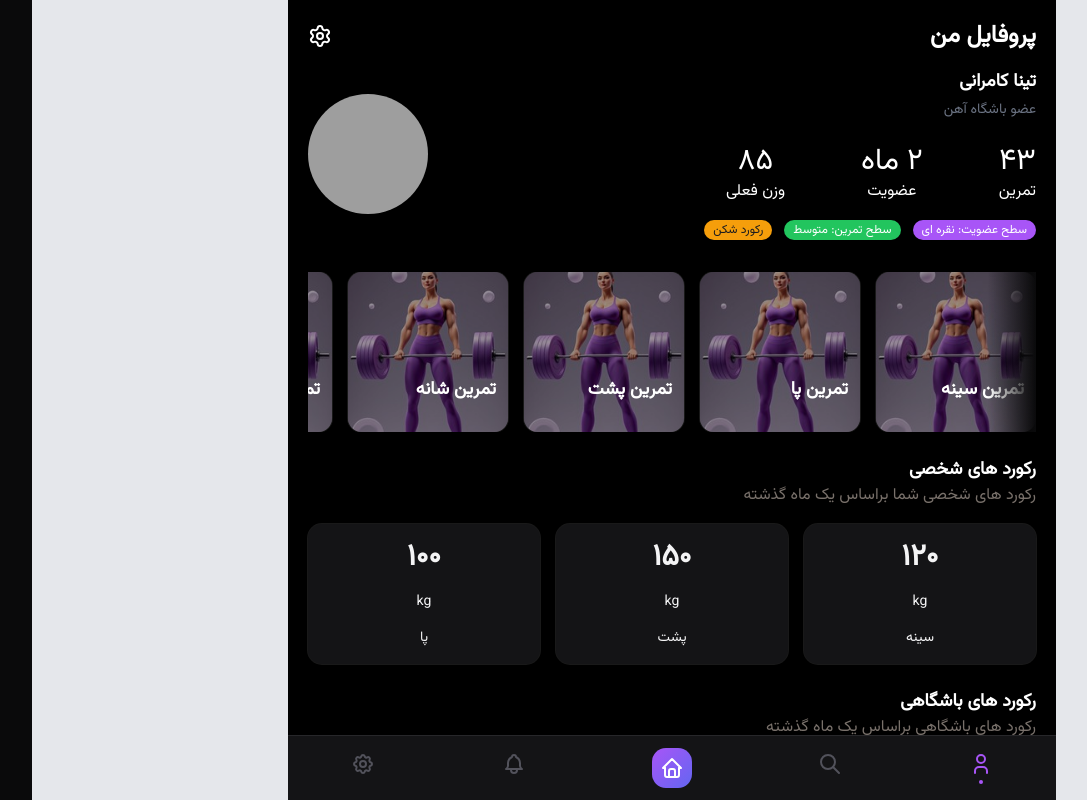
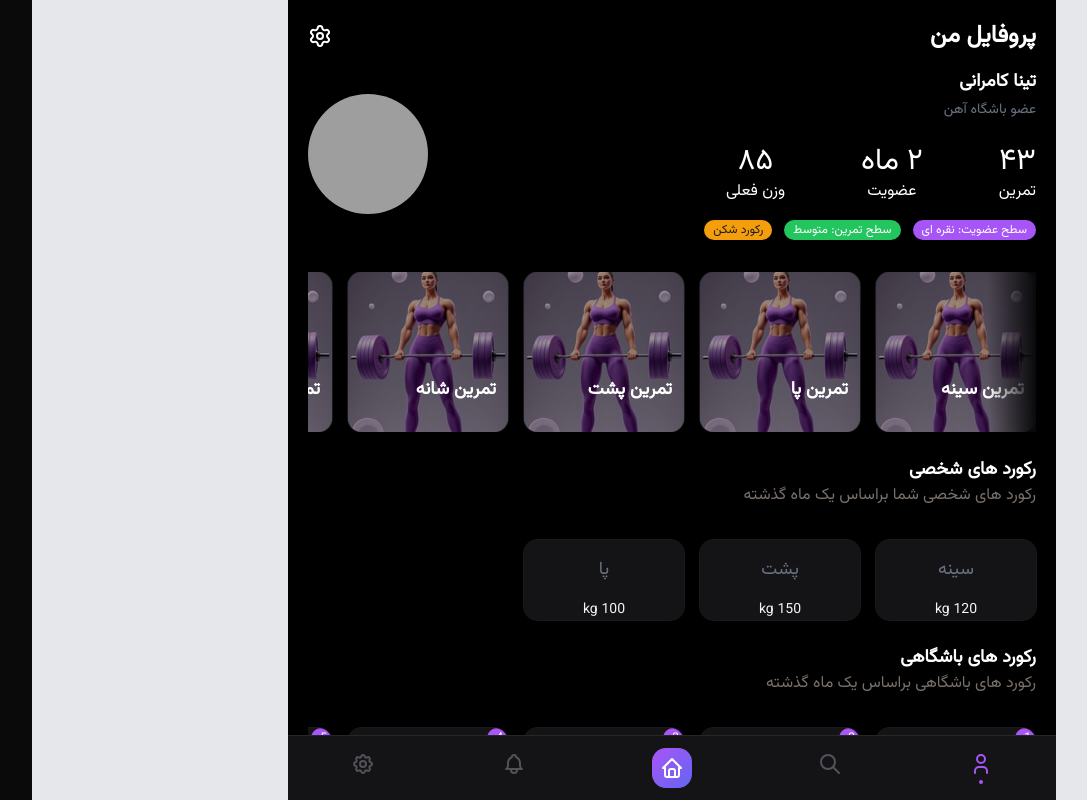
Before and after one commit to kamrani733/gym-club, a Next.js app: page /profile in a window 1280 px wide. Shown: the whole page, without its empty margins (103-1190 px from the left). Built offline with nearby package versions, Linux system fonts and the light colour scheme; grey boxes are pictures that could not be loaded.

Commit message:
add profile

```diff
--- a/features/profile/page.tsx
+++ b/features/profile/page.tsx
@@ -3,7 +3,7 @@ import { Badge } from "@/components/ui/badge";
 import { Progress } from "@/components/ui/progress";
 import { Card } from "@/shared/ui/card";
 import { SettingsIcon } from "lucide-react";
-import { gymRecords, workouts } from "./mocks";
+import { gymRecords, personalRecords, workouts } from "./mocks";
 export default function profilePage() {
   return (
     <>
@@ -81,21 +81,23 @@ export default function profilePage() {
         <p className="text-stone-500">رکورد های شخصی شما براساس یک ماه گذشته</p>
 
         <div className="mt-4 flex items-center gap-4">
-          <Card className="flex w-full flex-col items-center">
-            <span className="text-3xl font-semibold">۱۲۰</span>
-            <span>kg</span>
-            <span>سینه</span>
-          </Card>
-          <Card className="flex w-full flex-col items-center">
-            <span className="text-3xl font-semibold">۱۵۰</span>
-            <span>kg</span>
-            <span>پشت</span>
-          </Card>
-          <Card className="flex w-full flex-col items-center">
-            <span className="text-3xl font-semibold">۱۰۰</span>
-            <span>kg</span>
-            <span>پا</span>
-          </Card>
+          {personalRecords.map((record) => {
+            return (
+              <Card
+                key={record.id}
+                className="flex relative w-40 h-20  shrink-0 items-center justify-between  p-4 mt-4"
+              >
+                <div className="flex items-center gap-4">
+                  <div className="flex flex-col">
+                    <span className="text-lg text-gray-500">
+                      {record.exercise}
+                    </span>
+                  </div>
+                </div>
+                {record.weight} kg
+              </Card>
+            );
+          })}
         </div>
       </div>
       <div className="my-6">
```
